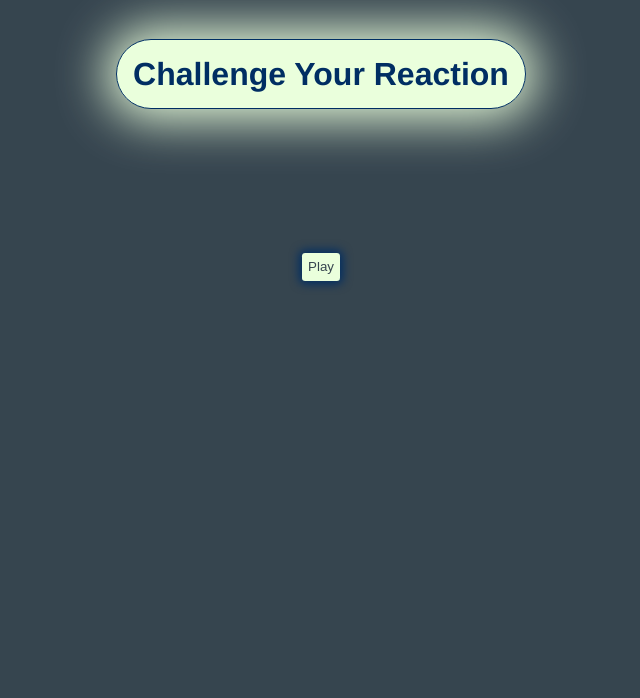
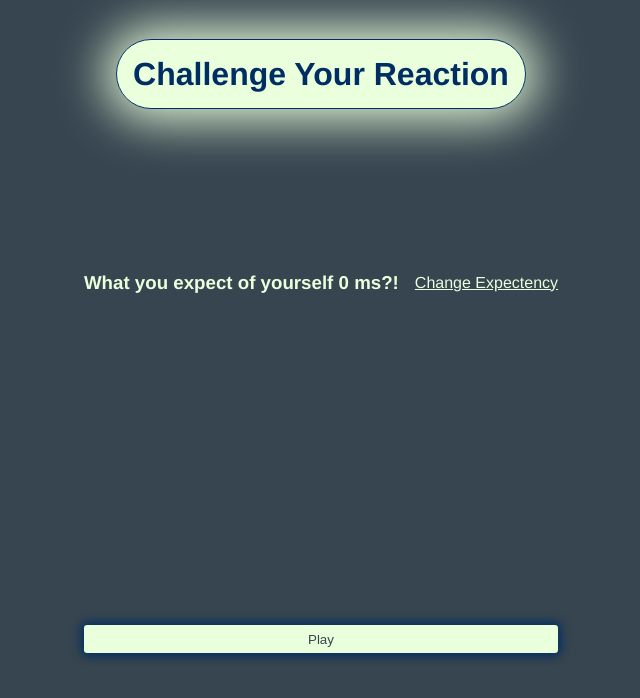
Before and after one commit to amirmortazavy0/Reaction-Timer, a Vue app: page / in a window 1280 px wide. Both pictures are taken after a click on the button "Define". Shown: the top 698 px of the page, without its empty margins (319-959 px from the left). Built offline with nearby package versions, Linux system fonts and the light colour scheme.

Commit message:
Everything explained in the comments

```diff
--- a/src/components/MainComponent.vue
+++ b/src/components/MainComponent.vue
@@ -8,7 +8,35 @@
     />
   </div>
   <div v-else class="game-template">
-    <button>Play</button>
+    <div class="expectency-double-check">
+      <h3>What you expect of yourself {{ reaction_time_expectency }} ms?!</h3>
+      <a
+        href="#"
+        @click="
+          reaction_time_expectency_checked = false;
+          is_playing = false;
+        "
+        >Change Expectency</a
+      >
+    </div>
+    <div class="hit-zone">
+      <!-- 8- importing ReactionBoxComponent in parent component -->
+      <!-- 9- We onlu show this component while playing -->
+      <!-- 10- Passing data to delay props in the component -->
+      <!-- 24- We need to pass is_playing value for replacing "click here!" with the reaction_time after stopping the timer -->
+      <!-- 27- Attach emmited event and trigger another function -->
+      <ReactionBoxComponent
+        v-if="is_playing"
+        :delay="delay"
+        :is_playing="is_playing"
+        @end_game="show_result"
+      />
+      <!-- 31- showing the final result -->
+      <h1 v-else>{{ final_reaction_time }}</h1>
+      <!-- 1- Definign the button and start function -->
+      <!-- 11- Disable the button while playing -->
+      <button @click="start" :disabled="is_playing">Play</button>
+    </div>
   </div>
 </template>
 
@@ -21,17 +49,37 @@ export default {
   components: {
     ExpectingComponent,
     ReactionBoxComponent,
+    ReactionBoxComponent,
   },
   data() {
     return {
       name: "MainComponent",
       reaction_time_expectency_checked: false,
+      reaction_time_expectency: null,
+      // 2- Defining a variable to check  if the game is going on or not
+      is_playing: false,
+      // 4- Defining a variable for delay time from clicking the play button to the time the box pops-up
+      delay: null,
+      // 29- We define a variable to store the final result
+      final_reaction_time: null,
     };
   },
   methods: {
     update_expecting_component(reaction_time_expectency) {
       this.reaction_time_expectency_checked = true;
-      console.log(reaction_time_expectency);
+      this.reaction_time_expectency = reaction_time_expectency;
+    },
+    start() {
+      // 5- Using Math library for generating random delay time
+      this.delay = 2000 + Math.random() * 5000;
+      // 3- Change the playig status by clicking on the play button
+      this.is_playing = true;
+    },
+    show_result(reaction_time) {
+      // 28- Setting is_playing to false to finish the game
+      this.is_playing = false;
+      // 30- Passing reaction_time to the final_reaction_time
+      this.final_reaction_time = reaction_time;
     },
   },
 };
@@ -41,6 +89,18 @@ export default {
 .game-template {
   display: flex;
   flex-direction: column;
+  justify-content: space-between;
+}
+
+.expectency-double-check {
+  display: flex;
+  align-items: center;
+  gap: 1rem;
+}
+
+.hit-zone {
+  display: flex;
+  flex-direction: column;
   gap: 1rem;
 }
 </style>
```
